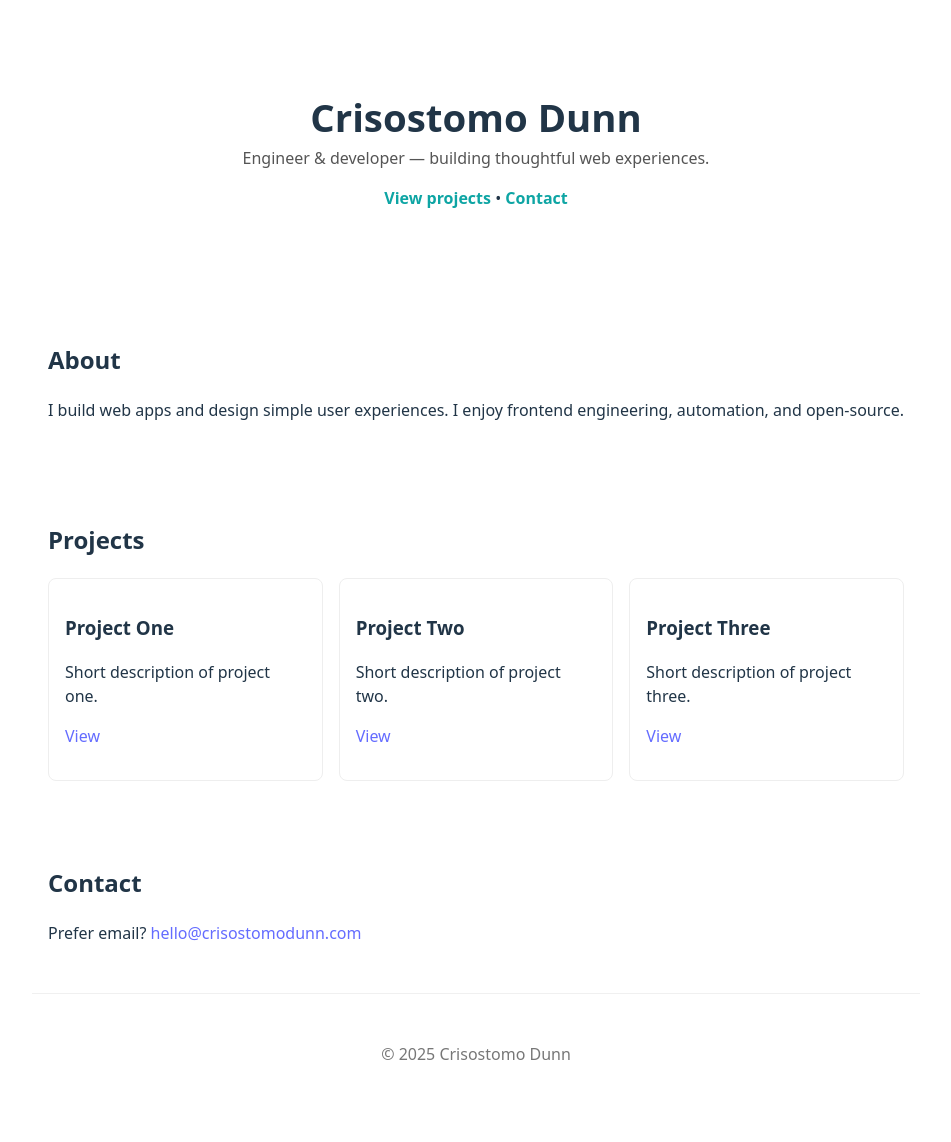
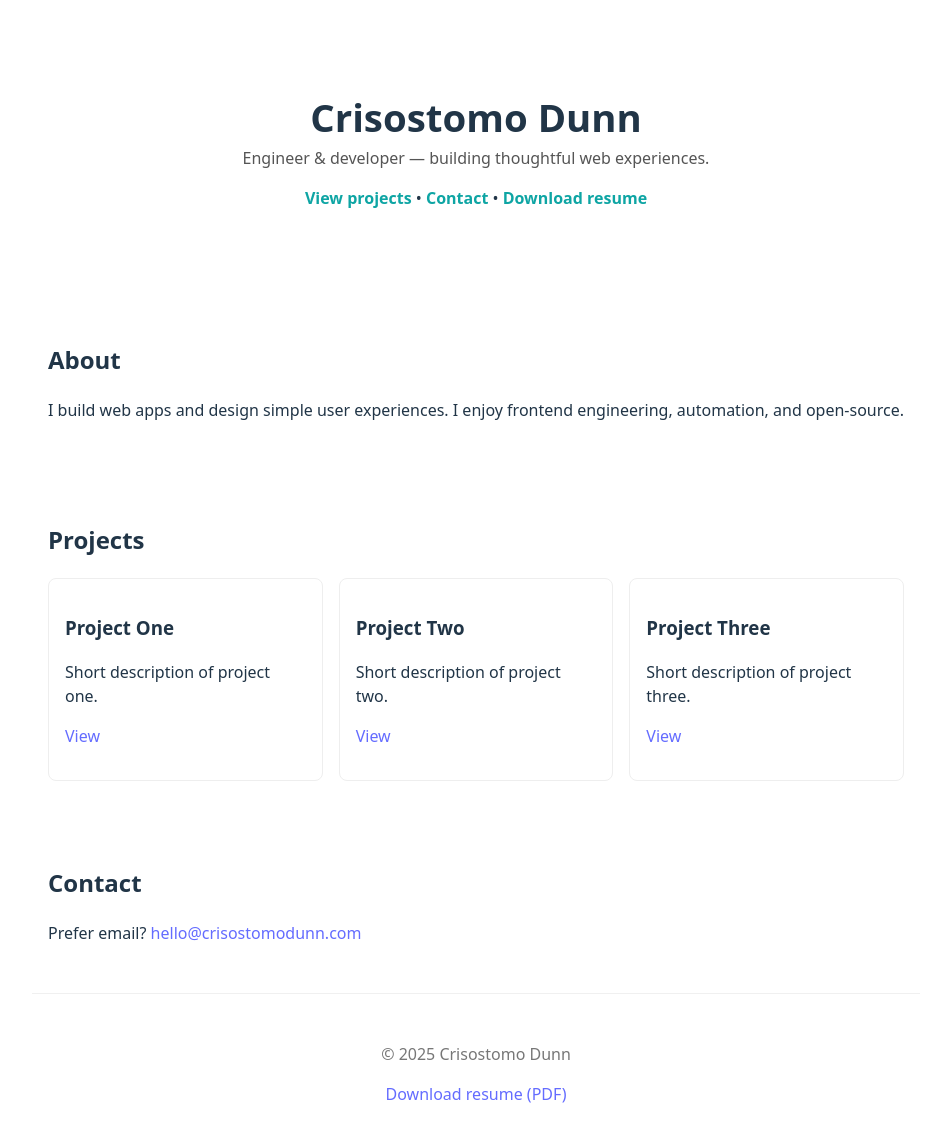
Before and after one commit to cfd24org/my-website, a React (Vite) app: page / in a window 1280 px wide. Shown: the top 1142 px of the page, without its empty margins (164-1115 px from the left). Built offline with nearby package versions, Linux system fonts and the light colour scheme.

Commit message:
added resume

```diff
--- a/src/App.jsx
+++ b/src/App.jsx
@@ -9,6 +9,8 @@ function Hero() {
         <a className="cta" href="#projects">View projects</a>
         &nbsp;•&nbsp;
         <a className="cta" href="mailto:hello@crisostomodunn.com">Contact</a>
+        &nbsp;•&nbsp;
+        <a className="cta" href="/resume.pdf" target="_blank" rel="noopener noreferrer">Download resume</a>
       </p>
     </header>
   )
@@ -60,6 +62,7 @@ function App() {
 
       <footer className="site-footer">
         <p>© {new Date().getFullYear()} Crisostomo Dunn</p>
+        <p><a href="/resume.pdf" target="_blank" rel="noopener noreferrer">Download resume (PDF)</a></p>
       </footer>
     </main>
   )
```
Also changed, not shown: 1 other file (tests, documents, lock files or other folders).
